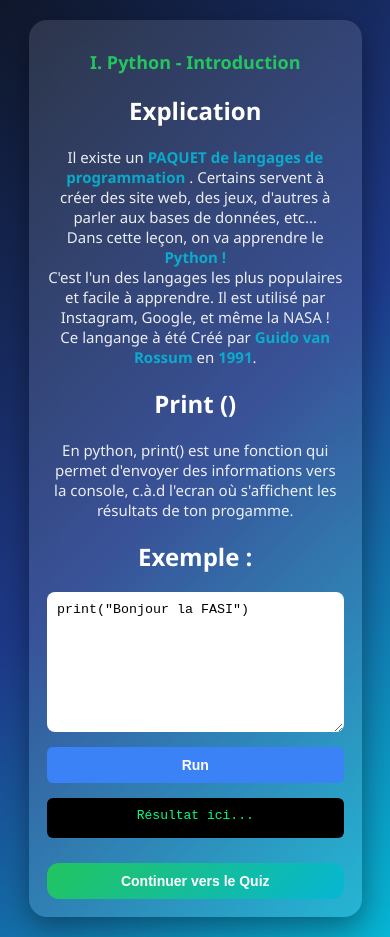
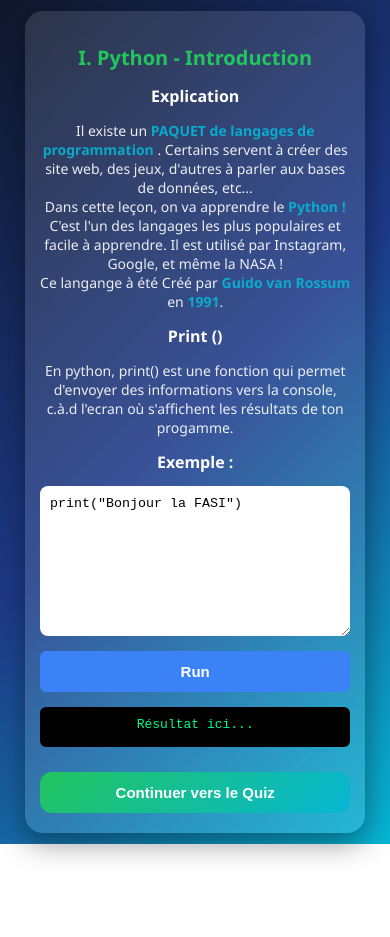
Before and after one commit to bennybasua243-coder/EasyLearn, a plain HTML site: page lecon1.html in a window 390 px wide. After the commit the page ends 844 px from the top, so only its background shows below. Drawn offline with Linux system fonts and the light colour scheme; a script that the page names is missing.

Commit message:
Update style.css
modification css

```diff
--- a/style.css
+++ b/style.css
@@ -161,29 +161,48 @@
     min-height: 40px; /* garde un espace même vide */
 }
 
-/* 📱 Responsive (téléphone) */
+/* =========================
+   📱 RESPONSIVE ADAPTATIF
+========================= */
+
+/* Pour les écrans de smartphones (jusqu'à 600px) */
 @media (max-width: 600px) {
-    .code {
-        height: 140px; /* plus petit sur mobile */
-    }
-}
-
-/* =========================
-   📱 RESPONSIVE MOBILE
-========================= */
-@media (max-width: 600px) {
+  body {
+    padding: 10px; /* Moins d'espace perdu sur les bords de l'écran */
+  }
 
   .container {
-    max-width: 95%;
-    padding: 18px;
+    width: 100%;
+    max-width: 92%; /* La carte prendra une belle largeur sur le téléphone */
+    padding: 20px 15px;
   }
 
   h1 {
-    font-size: 18px;
+    font-size: 20px;
+  }
+
+  h2 {
+    font-size: 16px;
+  }
+
+  p {
+    font-size: 14px;
   }
 
   button, .btn {
-    font-size: 14px;
-    padding: 10px;
+    font-size: 15px;
+    padding: 12px;
+  }
+
+  .code {
+    height: 150px; /* Ajustement de la zone de code */
   }
 }
+
+/* Pour les tablettes et ordinateurs (écrans plus grands que 600px) */
+@media (min-width: 601px) {
+  .container {
+    max-width: 550px; /* On élargit un peu pour que ce soit plus lisible sur grand écran */
+    padding: 35px;
+  }
+}
```
